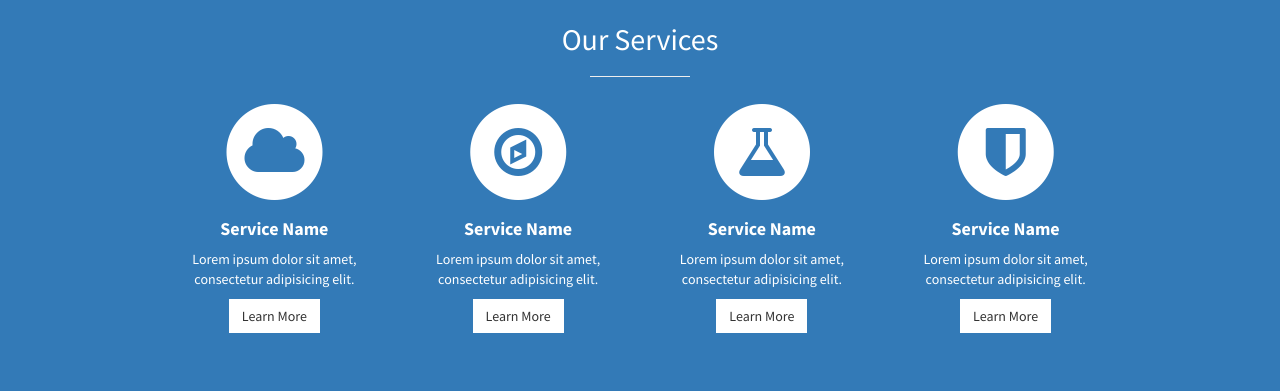
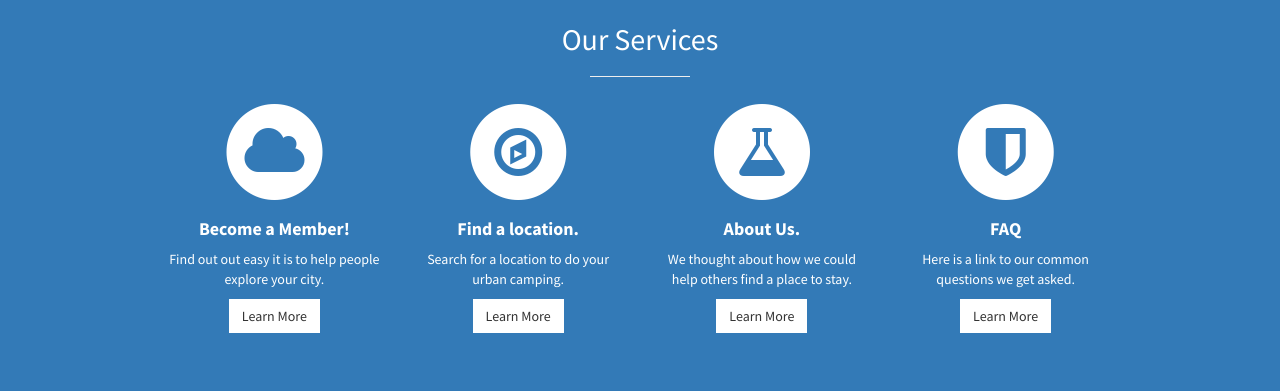
Before and after one commit to jordanistan/greenhouseorangedoor, a plain HTML site: page index.html in a window 1280 px wide. Shown: the part 1122-1513 px from the top of the page. Drawn offline with Linux system fonts and the light colour scheme.

Commit message:
Updated services

```diff
--- a/index.html
+++ b/index.html
@@ -98,9 +98,9 @@
                                 <i class="fa fa-cloud fa-stack-1x text-primary"></i>
                             </span>
                                 <h4>
-                                    <strong>Service Name</strong>
+                                    <strong>Become a Member!</strong>
                                 </h4>
-                                <p>Lorem ipsum dolor sit amet, consectetur adipisicing elit.</p>
+                                <p>Find out out easy it is to help people explore your city.</p>
                                 <a href="#" class="btn btn-light">Learn More</a>
                             </div>
                         </div>
@@ -111,9 +111,9 @@
                                 <i class="fa fa-compass fa-stack-1x text-primary"></i>
                             </span>
                                 <h4>
-                                    <strong>Service Name</strong>
+                                    <strong>Find a location.</strong>
                                 </h4>
-                                <p>Lorem ipsum dolor sit amet, consectetur adipisicing elit.</p>
+                                <p>Search for a location to do your urban camping.</p>
                                 <a href="#" class="btn btn-light">Learn More</a>
                             </div>
                         </div>
@@ -124,9 +124,9 @@
                                 <i class="fa fa-flask fa-stack-1x text-primary"></i>
                             </span>
                                 <h4>
-                                    <strong>Service Name</strong>
+                                    <strong>About Us.</strong>
                                 </h4>
-                                <p>Lorem ipsum dolor sit amet, consectetur adipisicing elit.</p>
+                                <p>We thought about how we could help others find a place to stay. </p>
                                 <a href="#" class="btn btn-light">Learn More</a>
                             </div>
                         </div>
@@ -137,9 +137,9 @@
                                 <i class="fa fa-shield fa-stack-1x text-primary"></i>
                             </span>
                                 <h4>
-                                    <strong>Service Name</strong>
+                                    <strong>FAQ</strong>
                                 </h4>
-                                <p>Lorem ipsum dolor sit amet, consectetur adipisicing elit.</p>
+                                <p>Here is a link to our common questions we get asked.</p>
                                 <a href="#" class="btn btn-light">Learn More</a>
                             </div>
                         </div>
```
